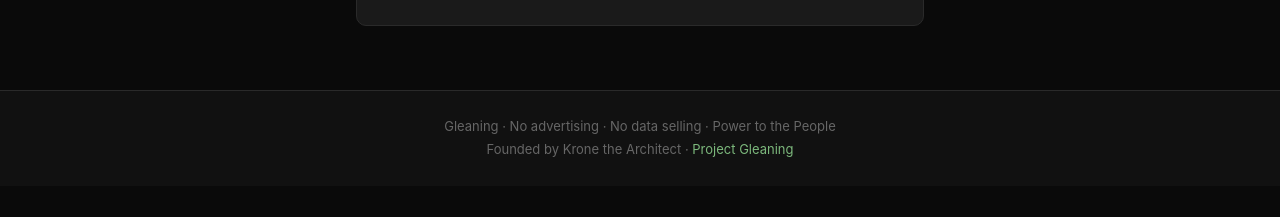
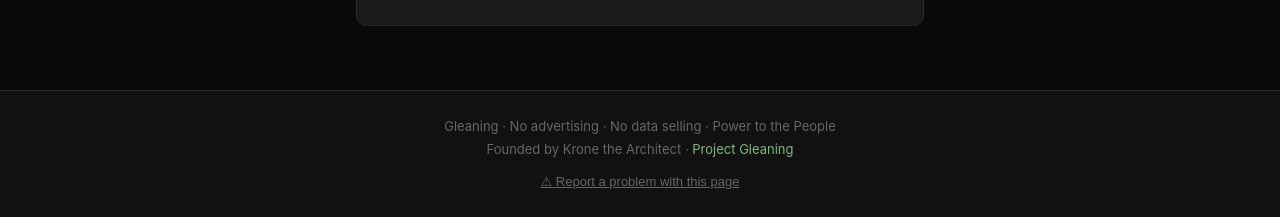
Before and after one commit to Kronestones/gleaning, a FastAPI app: page /hoarders/submit in a window 1280 px wide. Shown: the part 1493-1710 px from the top of the page. Before the commit the page ends 1650 px from the top, so only its background shows below. Run offline with FastAPI, Linux system fonts and the light colour scheme; data that the repository does not hold is empty; parts of the project's set-up code (start-up, migrations or seed data) failed here and were passed over.

Commit message:
Add Report a Problem button and email alert to submit page

```diff
--- a/main.py
+++ b/main.py
@@ -383,6 +383,18 @@ async def mark_still_here(post_id: int, db: Session = Depends(get_db)):
     db.commit()
     return {"ok": True, "confirmed": True}
 
+@app.post("/hoarders/problem-report")
+async def problem_report(
+    description: str = Form(...),
+    contact:     str = Form(""),
+):
+    try:
+        from gleaning.hoarders_email import on_problem_report
+        on_problem_report(description, contact)
+    except Exception as e:
+        print(f"[GLEANING] Problem report email failed: {e}")
+    return {"ok": True}
+
 @app.get("/hoarders/submit", response_class=HTMLResponse)
 async def hoarders_submit_page(request: Request):
     return templates.TemplateResponse("submit.html", {"request": request})
--- a/templates/submit.html
+++ b/templates/submit.html
@@ -178,7 +178,44 @@
 <footer>
   <p>Gleaning · No advertising · No data selling · Power to the People</p>
   <p>Founded by Krone the Architect · <a href="/hoarders">Project Gleaning</a></p>
+  <p style="margin-top:8px"><button onclick="document.getElementById('problem-modal').style.display='flex'" style="background:none;border:none;color:#666;font-size:13px;cursor:pointer;text-decoration:underline">⚠ Report a problem with this page</button></p>
 </footer>
+
+<div id="problem-modal" style="display:none;position:fixed;inset:0;background:rgba(0,0,0,0.8);z-index:1000;align-items:center;justify-content:center;padding:20px">
+  <div style="background:#1a1a1a;border:1px solid #2a2a2a;border-radius:12px;padding:24px;max-width:480px;width:100%">
+    <h3 style="color:#fff;margin-bottom:8px">Report a Problem</h3>
+    <p style="color:#666;font-size:13px;margin-bottom:16px">Describe what's not working. The Team will be notified and Krone will receive an email.</p>
+    <textarea id="problem-description" placeholder="What went wrong?" style="width:100%;background:#0a0a0a;border:1px solid #333;border-radius:8px;color:#e8e8e8;font-size:14px;padding:12px;min-height:100px;resize:vertical;margin-bottom:12px"></textarea>
+    <input id="problem-contact" type="text" placeholder="Your email or contact (optional)" style="width:100%;background:#0a0a0a;border:1px solid #333;border-radius:8px;color:#e8e8e8;font-size:14px;padding:10px;margin-bottom:16px">
+    <div style="display:flex;gap:10px">
+      <button onclick="submitProblem()" style="flex:1;background:#7cb87c;color:#000;border:none;border-radius:8px;padding:10px;font-size:14px;font-weight:600;cursor:pointer">Send Report</button>
+      <button onclick="document.getElementById('problem-modal').style.display='none'" style="flex:1;background:#2a2a2a;color:#999;border:none;border-radius:8px;padding:10px;font-size:14px;cursor:pointer">Cancel</button>
+    </div>
+    <p id="problem-confirm" style="display:none;color:#7cb87c;font-size:13px;text-align:center;margin-top:12px">✓ Report sent. Thank you.</p>
+  </div>
+</div>
+
+<script>
+async function submitProblem() {
+  const description = document.getElementById('problem-description').value.trim();
+  if (!description) return;
+  const contact = document.getElementById('problem-contact').value.trim();
+  const body = new FormData();
+  body.append('description', description);
+  body.append('contact', contact);
+  const res = await fetch('/hoarders/problem-report', {method:'POST', body});
+  const data = await res.json();
+  if (data.ok) {
+    document.getElementById('problem-confirm').style.display = 'block';
+    setTimeout(() => {
+      document.getElementById('problem-modal').style.display = 'none';
+      document.getElementById('problem-confirm').style.display = 'none';
+      document.getElementById('problem-description').value = '';
+      document.getElementById('problem-contact').value = '';
+    }, 2500);
+  }
+}
+</script>
 
 <script>
   const photoInput   = document.getElementById('photo-input');
```
Also changed, not shown: gleaning/hoarders_email.py (+26 -0 lines).
